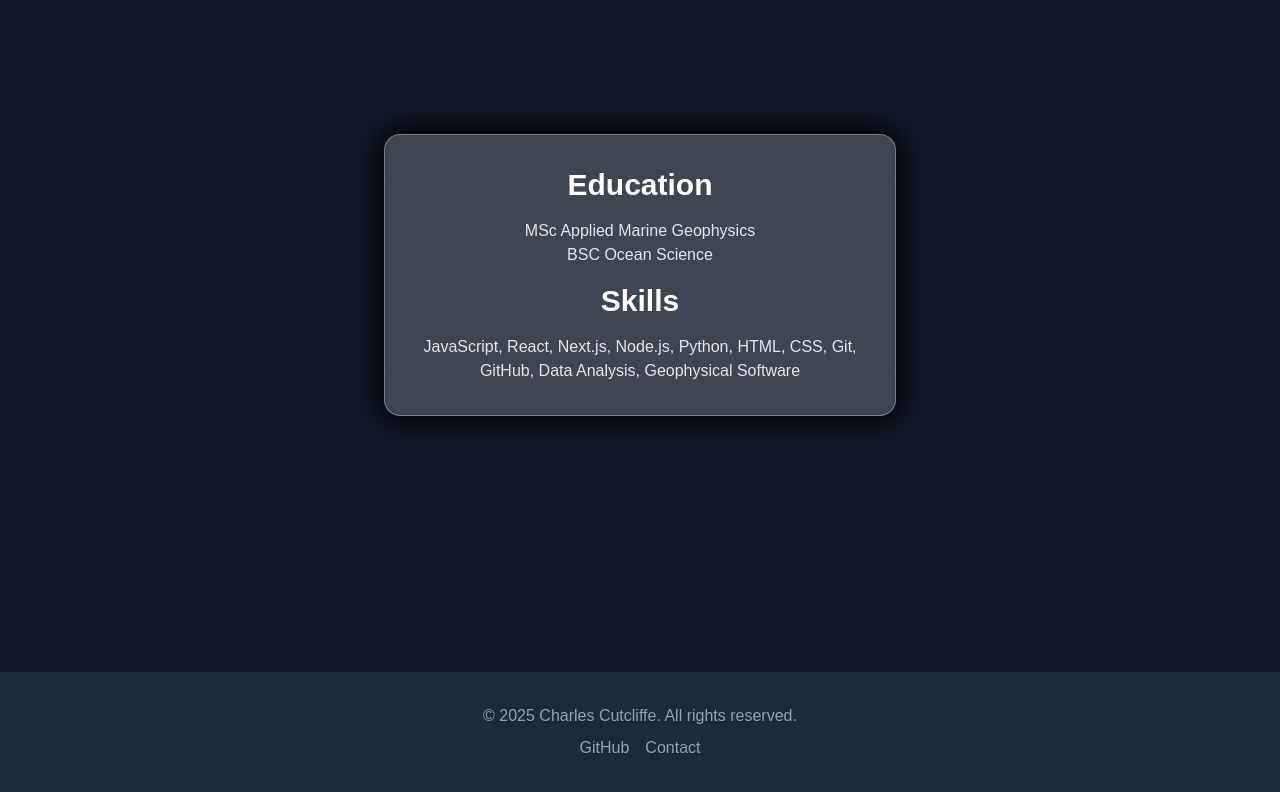
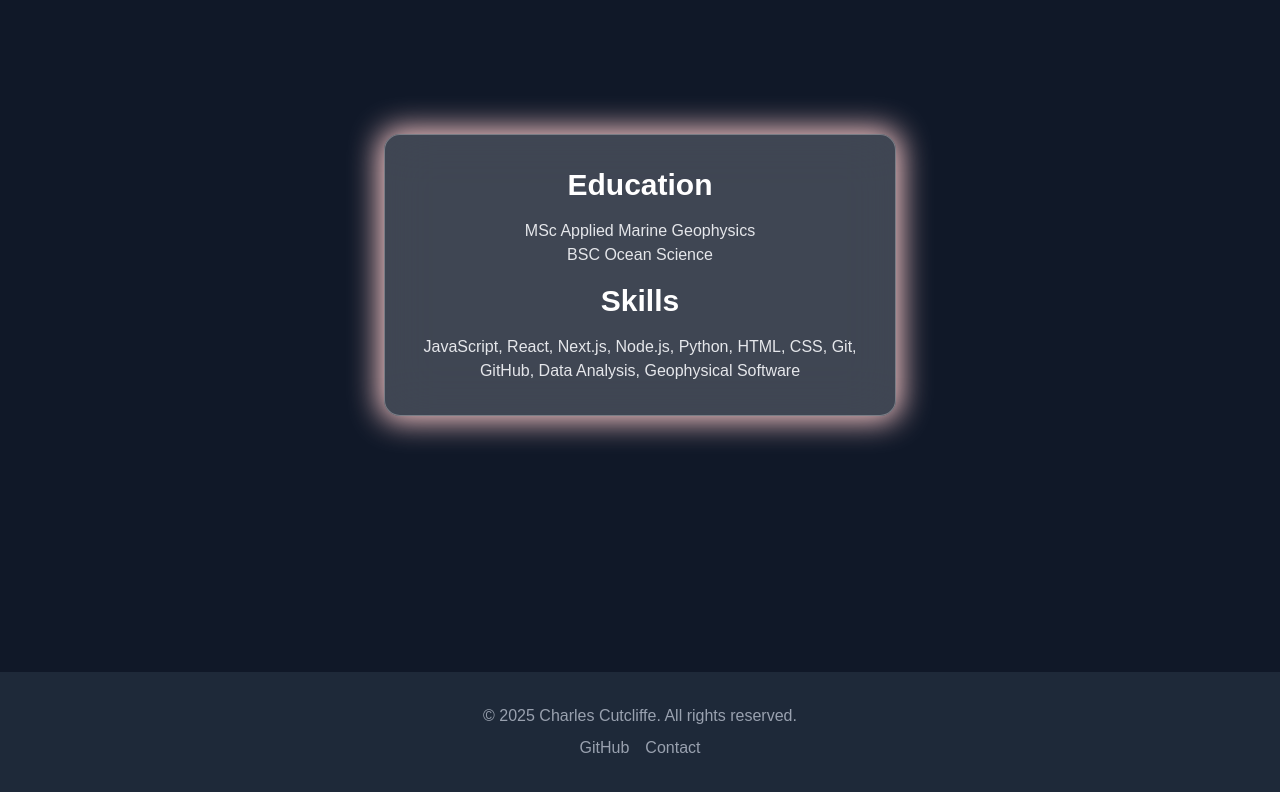
Before and after one commit to cutty92/my-portfolio, a Next.js app: page / in a window 1280 px wide. Shown: the part 1399-2191 px from the top of the page. Built offline with nearby package versions, Linux system fonts and the light colour scheme.

Commit message:
glass gone got broked

```diff
--- a/components/GlassTexture.jsx
+++ b/components/GlassTexture.jsx
@@ -11,7 +11,7 @@ export default function GlassTexture() {
 
   const glowChange = scrollY % 360;
   const glowStyle = {
-    boxShadow: `0 0 30px 5px hsl(${glowChange}, 100%, ${glowChange}%)`,};
+    boxShadow: `0 0 30px 5px hsl(${glowChange}, 100%, 90%`,};
 
   return (
     <div className="flex justify-center my-32">
```
